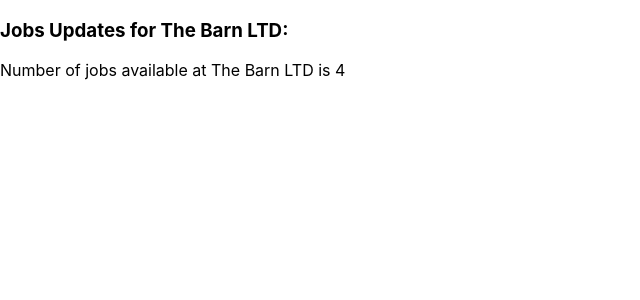
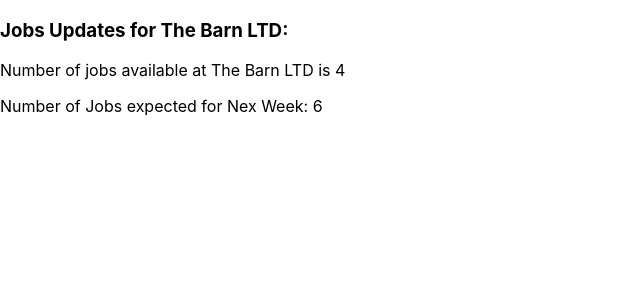
Before and after one commit to Davsan88/dynamic-job-board, a React (Create React App) app: page / in a window 1280 px wide. Shown: the top 300 px of the page, without its empty margins (0-640 px from the left). Built offline with nearby package versions, Linux system fonts and the light colour scheme.

Commit message:
Update JobBoard.js

```diff
--- a/src/JobBoard.js
+++ b/src/JobBoard.js
@@ -10,10 +10,15 @@
         `No jobs available at ${companyName}`
     }
 
+    function expectedJobs() {
+        return `Number of Jobs expected for Nex Week: ${jobCount * 1.5}`
+    }
+
   return (
     <div>
         <h3>Jobs Updates for {companyName}: </h3>
         <p>{getJobMessage()}</p>
+        <p>{expectedJobs()}</p>
     </div>
   )
 }
```
